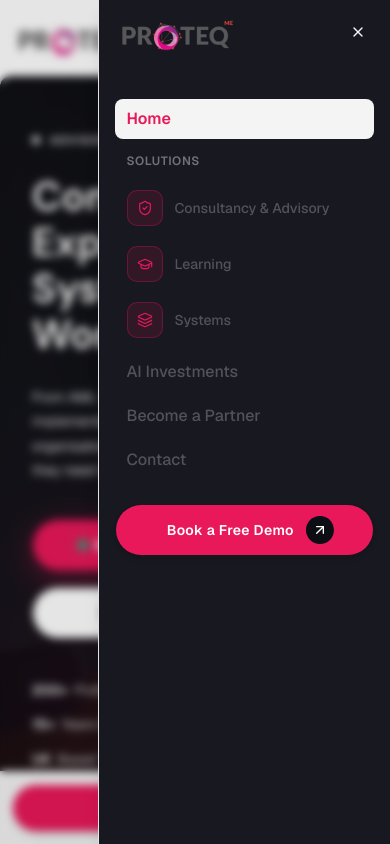
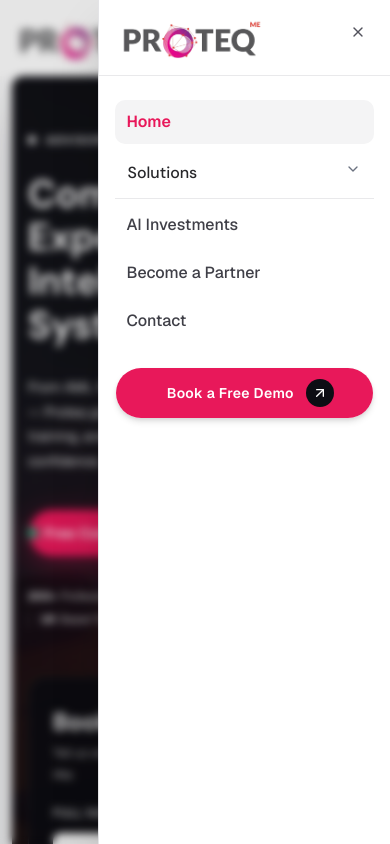
Before and after one commit to shamilculer/proteqme-frontend, a Next.js app: page / in a window 390 px wide. Both pictures are taken after a click on the button 356 px from the left and 38 px from the top of the page. Shown: the top 844 px of the page. Built offline with nearby package versions, Linux system fonts and the light colour scheme; a web font is replaced by a local one.

Commit message:
mobile fixes

```diff
--- a/src/app/globals.css
+++ b/src/app/globals.css
@@ -161,7 +161,7 @@
 }
 
 h1{
-  @apply text-[40px] md:text-6xl lg:text-[68px] font-semibold leading-[1.15]!
+  @apply text-[38px] md:text-6xl lg:text-[68px] font-semibold leading-[1.15]!
 }
 
 h2{
--- a/src/app/layout.js
+++ b/src/app/layout.js
@@ -3,7 +3,6 @@
 import Header from "@/components/global/Header";
 import Footer from "@/components/global/Footer";
 import SkipToContent from "@/components/global/SkipToContent";
-import MobileStickyCTA from "@/components/global/MobileStickyCTA";
 
 const geist = Geist({
   variable: "--font-geist",
@@ -33,7 +32,7 @@
       lang="en"
       className={`${geist.variable} ${dmSans.variable} ${playfair.variable} h-full antialiased`}
     >
-      <body className="flex min-h-full flex-col overflow-x-clip pb-[calc(4.5rem+env(safe-area-inset-bottom))] md:pb-0">
+      <body className="flex min-h-full flex-col overflow-x-clip">
         <SkipToContent />
         <Header />
         <main
@@ -44,7 +43,6 @@
           {children}
         </main>
         <Footer />
-        <MobileStickyCTA />
       </body>
     </html>
   );
--- a/src/components/global/Header.jsx
+++ b/src/components/global/Header.jsx
@@ -13,6 +13,12 @@
   NavigationMenuList,
   NavigationMenuTrigger,
 } from "@/components/ui/navigation-menu";
+import {
+  Accordion,
+  AccordionContent,
+  AccordionItem,
+  AccordionTrigger,
+} from "@/components/ui/accordion";
 import {
   Sheet,
   SheetContent,
@@ -52,6 +58,14 @@
   { title: "Contact", url: "/contact" },
 ];
 
+const mobileNavLinkClass = (active) =>
+  cn(
+    "block rounded-lg px-3 py-2.5 text-base font-medium transition-colors",
+    active
+      ? "bg-zinc-100 font-semibold text-primary"
+      : "text-zinc-700 hover:bg-zinc-50"
+  );
+
 const Header = ({
   logo = {
     url: "/",
@@ -66,6 +80,7 @@
 }) => {
   const pathname = usePathname();
   const [isScrolled, setIsScrolled] = useState(false);
+  const [mobileOpen, setMobileOpen] = useState(false);
 
   useEffect(() => {
     const onScroll = () => setIsScrolled(window.scrollY > 520);
@@ -73,6 +88,10 @@
     window.addEventListener("scroll", onScroll, { passive: true });
     return () => window.removeEventListener("scroll", onScroll);
   }, []);
+
+  useEffect(() => {
+    setMobileOpen(false);
+  }, [pathname]);
 
   const isActive = (url) => {
     if (url === "/") return pathname === "/";
@@ -192,13 +211,15 @@
           <Link href={logo.url} className="flex items-center gap-2">
             <Image
               src={isScrolled ? "/proteq-white.png" : logo.src}
-              width={120}
-              height={35}
+              width={148}
+              height={43}
               alt={logo.alt}
               priority
+              className="h-auto w-[148px]"
             />
           </Link>
-          <Sheet>
+
+          <Sheet open={mobileOpen} onOpenChange={setMobileOpen}>
             <SheetTrigger asChild>
               <Button
                 variant="outline"
@@ -214,71 +235,111 @@
                 <Menu className="size-5" strokeWidth={2} />
               </Button>
             </SheetTrigger>
-            <SheetContent className="overflow-y-auto">
-              <SheetHeader>
+
+            <SheetContent
+              side="right"
+              className="w-full max-w-sm overflow-y-auto border-l border-zinc-200 bg-white text-foreground shadow-2xl sm:max-w-sm [&>button]:text-zinc-600 [&>button]:hover:bg-zinc-100"
+            >
+              <SheetHeader className="border-b border-zinc-200/80 pb-4">
                 <SheetTitle className="text-left">
-                  <Link href={logo.url} className="flex items-center gap-2">
-                    <Image src={logo.src} width={120} height={35} alt={logo.alt} />
+                  <Link
+                    href={logo.url}
+                    className="flex items-center gap-2"
+                    onClick={() => setMobileOpen(false)}
+                  >
+                    <Image
+                      src={logo.src}
+                      width={148}
+                      height={43}
+                      alt={logo.alt}
+                      className="h-auto w-[148px]"
+                    />
                   </Link>
                 </SheetTitle>
               </SheetHeader>
-              <div className="flex flex-col gap-6 p-4">
+
+              <div className="flex flex-col gap-6 px-4 pb-6 pt-2">
                 <nav className="flex flex-col gap-1" aria-label="Mobile primary">
                   <Link
                     href="/"
-                    className={cn(
-                      "rounded-md px-3 py-2 text-base font-medium transition-colors",
-                      isActive("/")
-                        ? "bg-zinc-100 font-semibold text-primary"
-                        : "text-zinc-600 hover:bg-zinc-50"
-                    )}
+                    className={mobileNavLinkClass(isActive("/"))}
+                    onClick={() => setMobileOpen(false)}
                   >
                     Home
                   </Link>
 
-                  <div className="mt-2">
-                    <p className="px-3 pb-2 text-xs font-semibold uppercase tracking-wider text-zinc-500">
+                  <Accordion
+                    type="single"
+                    collapsible
+                    defaultValue={isSolutionsActive ? "solutions" : undefined}
+                    className="w-full"
+                  >
+                    <AccordionItem
+                      value="solutions"
+                      className="border-b border-zinc-200/80"
+                    >
+                      <AccordionTrigger
+                        className={cn(
+                          "px-3 py-3 text-base font-medium hover:bg-zinc-50 hover:no-underline",
+                          isSolutionsActive
+                            ? "font-semibold text-primary"
+                            : "text-zinc-800"
+                        )}
+                      >
                         Solutions
-                    </p>
+                      </AccordionTrigger>
+                      <AccordionContent className="px-1 pb-2">
+                        <ul className="space-y-1">
                           {solutionsPillars.map((pillar) => {
                             const Icon = pillar.icon;
                             return (
+                              <li key={pillar.href}>
                                 <Link
-                          key={pillar.href}
                                   href={pillar.href}
+                                  onClick={() => setMobileOpen(false)}
                                   className={cn(
-                            "flex items-center gap-3 rounded-md px-3 py-2.5 transition-colors",
+                                    "flex items-center gap-3 rounded-lg px-3 py-2.5 transition-colors",
                                     isActive(pillar.href)
                                       ? "bg-zinc-100 font-semibold text-primary"
-                              : "text-zinc-600 hover:bg-zinc-50"
+                                      : "text-zinc-700 hover:bg-zinc-50"
                                   )}
                                 >
-                          <div className="icon-ghost-pink flex size-9 items-center justify-center rounded-lg">
-                            <Icon className="size-4 text-primary" strokeWidth={1.75} />
+                                  <div className="icon-ghost-pink flex size-9 shrink-0 items-center justify-center rounded-lg">
+                                    <Icon
+                                      className="size-4 text-primary"
+                                      strokeWidth={1.75}
+                                    />
                                   </div>
-                          <span className="text-sm font-medium">{pillar.title}</span>
+                                  <span className="text-sm font-medium">
+                                    {pillar.title}
+                                  </span>
                                 </Link>
+                              </li>
                             );
                           })}
-                  </div>
+                        </ul>
+                      </AccordionContent>
+                    </AccordionItem>
+                  </Accordion>
 
                   {menu.slice(1).map((item) => (
                     <Link
                       key={item.title}
                       href={item.url}
-                      className={cn(
-                        "rounded-md px-3 py-2 text-base font-medium transition-colors",
-                        isActive(item.url)
-                          ? "bg-zinc-100 font-semibold text-primary"
-                          : "text-zinc-600 hover:bg-zinc-50"
-                      )}
+                      className={mobileNavLinkClass(isActive(item.url))}
+                      onClick={() => setMobileOpen(false)}
                     >
                       {item.title}
                     </Link>
                   ))}
                 </nav>
 
-                <Button href={cta.url} showArrow className="btn-cta-nav w-full">
+                <Button
+                  href={cta.url}
+                  showArrow
+                  className="btn-cta-nav w-full"
+                  onClick={() => setMobileOpen(false)}
+                >
                   {cta.title}
                 </Button>
               </div>
--- a/src/components/global/MobileStickyCTA.jsx
+++ /dev/null
@@ -1,47 +0,0 @@
-"use client";
-
-import { usePathname } from "next/navigation";
-import { Button } from "@/components/ui/button";
-import { useMediaQuery } from "@/lib/use-media-query";
-
-const pageCtas = {
-  "/": { label: "Book a Free Demo", href: "/contact" },
-  "/consultancy-advisory": {
-    label: "Book a Consultation",
-    href: "/contact",
-  },
-  "/learning": { label: "Browse Courses", href: "#training-programmes" },
-  "/systems": { label: "Request Assessment", href: "/contact" },
-  "/ai-investments": { label: "Explore Aurum", href: "https://aurum-foundation.com/" },
-  "/become-a-partner": { label: "Apply to Partner", href: "#partner-form" },
-  "/contact": null,
-};
-
-export default function MobileStickyCTA() {
-  const pathname = usePathname();
-  const isMobile = useMediaQuery("(max-width: 767px)");
-  const cta = pageCtas[pathname] ?? { label: "Book a Free Demo", href: "/contact" };
-
-  if (!isMobile || !cta) return null;
-
-  const isExternal = cta.href.startsWith("http");
-
-  return (
-    <div
-      className="fixed inset-x-0 bottom-0 z-40 border-t border-zinc-200/80 bg-white/95 p-3 pb-[max(0.75rem,env(safe-area-inset-bottom))] shadow-[0_-8px_30px_rgba(13,13,20,0.08)] backdrop-blur-md md:hidden"
-      role="region"
-      aria-label="Quick action"
-    >
-      <Button
-        href={cta.href}
-        showArrow
-        glowingDot
-        className="h-12 w-full text-sm"
-        target={isExternal ? "_blank" : undefined}
-        rel={isExternal ? "noopener noreferrer" : undefined}
-      >
-        {cta.label}
-      </Button>
-    </div>
-  );
-}
--- a/src/components/home/Hero.jsx
+++ b/src/components/home/Hero.jsx
@@ -30,7 +30,7 @@
   const contentY = useTransform(scrollYProgress, [0, 1], ["0%", "8%"]);
 
   return (
-    <section ref={heroRef} className="relative w-full overflow-hidden">
+    <section ref={heroRef} className="relative w-full overflow-hidden px-3 md:px-0">
       <div className="hero-home-pattern hero-home-pattern-animated container relative isolate min-h-[min(92vh,680px)] overflow-hidden rounded-[12px] bg-proteq-dark shadow-[0_24px_70px_rgba(17,24,39,0.22)] sm:min-h-[580px] md:min-h-[640px] lg:min-h-[680px]">
         <motion.div
           className="absolute inset-0"
@@ -57,7 +57,7 @@
         />
 
         <motion.div
-          className="relative z-20 grid items-center gap-12 px-5 py-14 sm:px-6 sm:py-16 md:py-20 lg:grid-cols-[minmax(0,1.25fr)_minmax(0,0.75fr)] lg:gap-14 lg:px-10 lg:py-20 xl:gap-16"
+          className="relative z-20 grid items-center gap-12 px-1 py-14 sm:px-6 sm:py-16 md:py-20 lg:grid-cols-[minmax(0,1.25fr)_minmax(0,0.75fr)] lg:gap-14 lg:px-10 lg:py-20 xl:gap-16"
           style={reduceMotion ? undefined : { y: contentY }}
         >
           <motion.div
@@ -77,16 +77,10 @@
             </div>
 
             <h1 className="mb-7 max-w-5xl text-[1.85rem] font-bold leading-[1.18] text-white sm:text-4xl md:text-5xl lg:text-6xl">
-              <span className="sm:hidden">
-                Compliance Expertise.
-                <br />
-                Systems That Work.
-              </span>
-              <span className="hidden sm:inline">
+
                 Compliance Expertise.
                 Intelligent Learning.
                 Systems That Work.
-              </span>
             </h1>
 
             <p className="mb-9 max-w-lg text-sm! leading-[1.8] text-white/90 sm:text-base md:mb-10 md:text-lg lg:max-w-xl">
@@ -95,39 +89,39 @@
               need to operate with confidence.
             </p>
 
-            <div className="flex w-full flex-col gap-4 sm:w-auto sm:flex-row sm:items-center">
+            <div className="flex w-full flex-row items-stretch gap-2.5 sm:w-auto sm:items-center sm:gap-4">
               <Button
                 href="/contact"
                 glowingDot
                 showArrow
-                className="h-13 w-full px-8 text-base font-semibold shadow-[0_8px_30px_rgba(232,24,90,0.35)] sm:w-auto"
+                className="h-12 min-w-0 flex-1 px-3 text-xs font-semibold leading-tight shadow-[0_8px_30px_rgba(232,24,90,0.35)] sm:h-13 sm:flex-none sm:px-8 sm:text-base"
               >
-                Book a Free Consultation
+                <span className="sm:hidden">Free Consultation</span>
+                <span className="hidden sm:inline">Book a Free Consultation</span>
               </Button>
               <Button
                 href="#services"
                 variant="white"
                 showArrow
-                className="h-13 w-full px-8 text-base font-semibold sm:w-auto"
+                className="h-12 min-w-0 flex-1 px-3 text-xs font-semibold leading-tight sm:h-13 sm:flex-none sm:px-8 sm:text-base"
               >
-                Explore Our Services
+                <span className="sm:hidden">Our Services</span>
+                <span className="hidden sm:inline">Explore Our Services</span>
               </Button>
             </div>
 
-
-
-            <ul className="mt-10 flex flex-col gap-3 text-sm leading-relaxed text-white/80 sm:flex-row sm:flex-wrap sm:items-center sm:gap-x-0 sm:gap-y-2 md:mb-11 md:text-base">
+            <ul className="mt-8 flex flex-row flex-wrap items-center gap-x-3 gap-y-2 text-[11px] leading-snug text-white/80 sm:gap-x-0 sm:text-sm md:mb-11 md:text-base">
               {trustSignals.map((signal, index) => (
                 <li
                   key={signal.label}
-                  className={`flex items-center ${
+                  className={`flex shrink-0 items-center whitespace-nowrap ${
                     index > 0
-                      ? "sm:border-l sm:border-white/20 sm:pl-8 md:pl-10"
+                      ? "border-l border-white/20 pl-3 sm:pl-8 md:pl-10"
                       : ""
                   }`}
                 >
                   <span className="font-semibold text-white">{signal.value}</span>
-                  <span className="ml-1.5">{signal.label}</span>
+                  <span className="ml-1">{signal.label}</span>
                 </li>
               ))}
             </ul>
```
Lines whose indentation alone changed are shown as unchanged.
